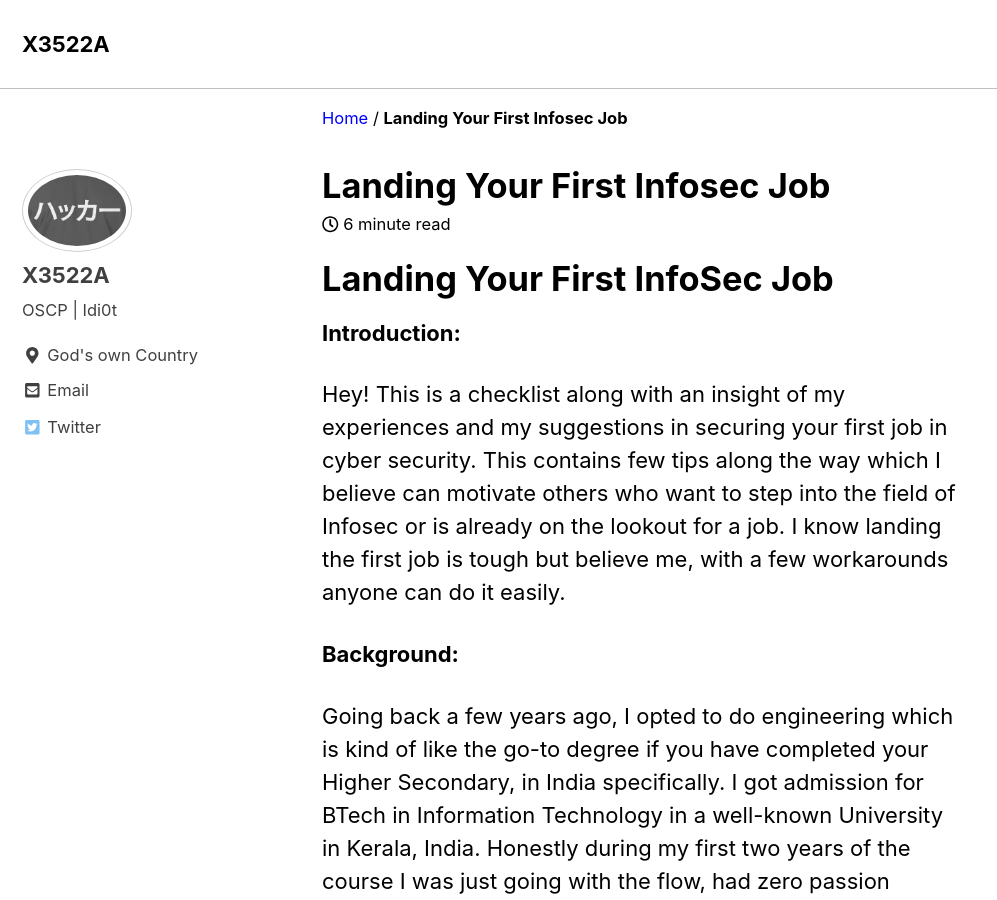
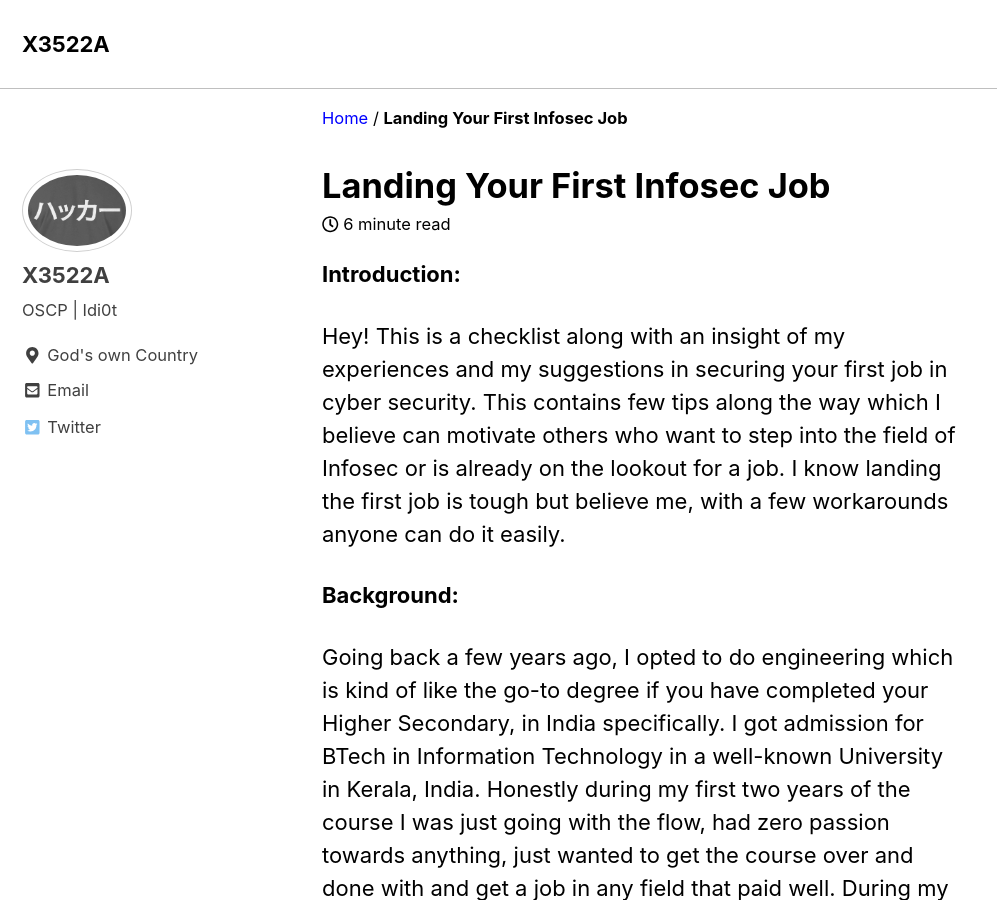
Before and after one commit to vinaysudheer/x3522a.github.io, a Jekyll site: the page built from _posts/2020-08-15-Landing-Your-First-InfoSec-Job.md, in a window 1280 px wide and 900 px high. Shown: the whole window, without its empty margins (0-997 px from the left). Built offline with Jekyll 4.4.1, drawn with Linux system fonts in a browser that asks for light colours; cached includes are drawn as plain includes.

Commit message:
Update 2020-08-15-Landing-Your-First-InfoSec-Job.md

```diff
--- a/_posts/2020-08-15-Landing-Your-First-InfoSec-Job.md
+++ b/_posts/2020-08-15-Landing-Your-First-InfoSec-Job.md
@@ -1,6 +1,3 @@
-# **Landing Your First InfoSec Job**
-
-
 
 **Introduction:**
 
```
